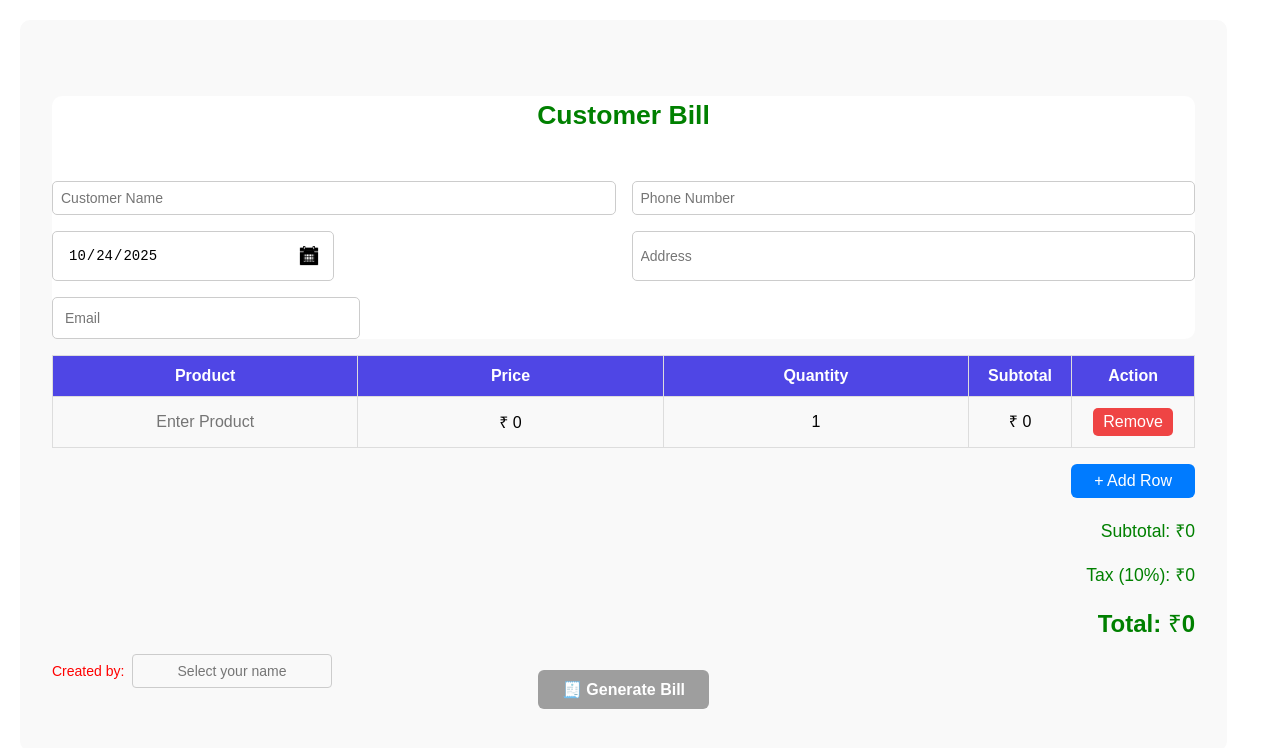
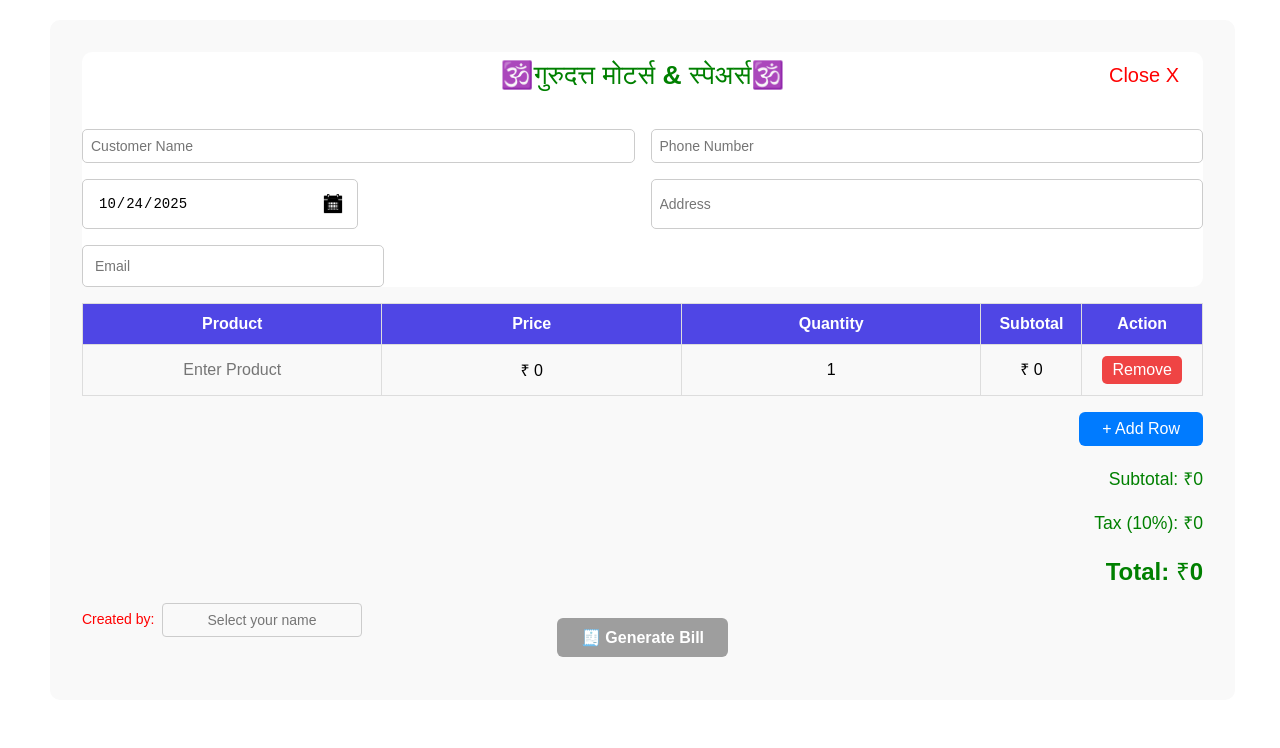
Before and after one commit to Rushik2000/Gurudatta.motars.frontend, a React (Vite) app: page /bill in a window 1280 px wide. Shown: the top 748 px of the page. Built offline with nearby package versions, Linux system fonts and the light colour scheme.

Commit message:
Bill stable version

```diff
--- a/src/App.css
+++ b/src/App.css
@@ -1,6 +1,6 @@
 #root {
-  margin: 0;
-  padding: 20px;
+  margin: 20px 50px;
+  padding: 0;
   text-align: center;
   width: 94%;
 }
@@ -8,6 +8,30 @@
 .body {
   margin: 0;
   padding: 0;
+}
+
+.bill-header {
+  display: grid;
+  grid-template-columns: 1fr auto 1fr;
+  align-items: center;
+  position: relative;
+  padding-bottom: 30px;
+}
+
+.bill-header h5 {
+  grid-column: 2; /* Center column */
+  text-align: center;
+  margin: 0;
+}
+
+.bill-header .close-button {
+  grid-column: 3;
+  justify-self: end;
+  background: transparent;
+  border: none;
+  font-size: 20px;
+  cursor: pointer;
+  color: red;
 }
 
 .logo {
--- a/src/components/Bill.tsx
+++ b/src/components/Bill.tsx
@@ -1,6 +1,7 @@
 import { useState, useEffect, useRef } from 'react';
 import '../App.css'
-import {v4 as uuid} from 'uuid';
+import { v4 as uuid } from 'uuid';
+import { useNavigate } from 'react-router-dom';
 
 interface Product {
     pid: string;
@@ -35,12 +36,11 @@ interface Admin {
 
 const Bill: React.FC = () => {
     //TODO:
-    // if user cliked generate button and the product list with BillProducts will be created
-    // also user will be created.
-    // There is a problem, if after genarate bill i do add another product and again generate bill
-    // Then new user gets genareted and also new BillProducts
-    // I want same user gets updated with that and also same list will be
-    // updated with same BillProduct
+
+    // features:
+    // Low priority:
+    // Implement product add feature in UI and backend.
+    // Implement new owner add
 
     const getTodayDate = (): string => {
         const today = new Date();
@@ -75,6 +75,7 @@ const Bill: React.FC = () => {
     const [admins, setAdmins] = useState([]);
     const dropdownRef = useRef<HTMLUListElement | null>(null);
     const [backendServer] = useState("http://localhost:8080/")
+    const navigate = useNavigate();
 
     const removeProduct = (id: string) => {
         setProducts(prev => prev.filter(p => p.pid !== id));
@@ -131,12 +132,14 @@ const Bill: React.FC = () => {
         }, 500);
     };
 
-    const handleCustomerAdd = async (billProductId: string) => {
+    const handleCustomerAdd = async (billProductId: string | null) => {
         try {
+            console.log('customer', customer);
+            console.log('billProductId', billProductId);
             const updatedCustomer = {
                 ...customer,
                 csid: customer.csid,
-                billProductId,
+                billProductId: billProductId,
                 billBy: createdBy
             };
             const response = await fetch(backendServer + "customer", {
@@ -146,7 +149,9 @@ const Bill: React.FC = () => {
                 },
                 body: JSON.stringify(updatedCustomer),
             });
-            await response.json();
+            const customerRes = await response.json();
+            setCustomer(customerRes);
+            console.log('customer added response', customerRes);
         } catch (error) {
             console.error("Error saving data: ", error);
         }
@@ -224,8 +229,12 @@ const Bill: React.FC = () => {
 
     const handleProductDataAdd = async (): Promise<string | null> => {
         try {
+            console.log('products', products);
+            console.log('total', total);
+            console.log('customer detail in product before add', customer);
+            const bpid = customer.billProductId ? customer.billProductId : '';
             const billProduct: BillProduct = {
-                bpid: '',
+                bpid: bpid,
                 productList: products,
                 subtotal: subtotal,
                 total: total,
@@ -243,6 +252,7 @@ const Bill: React.FC = () => {
             if (!response.ok) throw new Error("Failed to save BillProduct");
 
             const savedData = await response.json();
+            console.log('bill product added response', savedData);
             return savedData.bpid;
 
         } catch (error) {
@@ -251,11 +261,11 @@ const Bill: React.FC = () => {
         }
     };
 
-
     const handleGenerateBill = async () => {
         try {
             setLoading(true);
             const billProductId = await handleProductDataAdd();
+            console.log('billProductId', billProductId);
             if (!billProductId) throw new Error("Failed to save bill product.");
             handleCustomerAdd(billProductId);
             setShowModal(true);
@@ -267,11 +277,24 @@ const Bill: React.FC = () => {
         }
     };
 
+    const closeButtonHandler = () => {
+        if(customer.name && customer.csid && total !== 0) {
+            handleCustomerAdd(null);
+        }
+        navigate('/');
+
+    }
+
     return (
         <div className="bill-container">
             {/* Customer Details Section */}
             <div className="customer-details">
-                <h5>Customer Bill</h5>
+                <div className='bill-header'>
+                    <h5>🕉️गुरुदत्त मोटर्स & स्पेअर्स🕉️</h5>
+                    <button
+                        className='close-button'
+                        onClick={closeButtonHandler}>Close X</button>
+                </div>
                 <div className="customer-form">
                     <input
                         type="text"
@@ -436,7 +459,7 @@ const Bill: React.FC = () => {
                 <div className="generate-center">
                     <button
                         onClick={handleGenerateBill}
-                        disabled={loading || createdBy.trim() === ""}
+                        disabled={loading || createdBy.trim() === "" || total === 0}
                         className="generate-bill-btn"
                     >
                         {loading ? "Generating..." : "🧾 Generate Bill"}
```
Also changed, not shown: src/assets/background-car.jpg (added).
